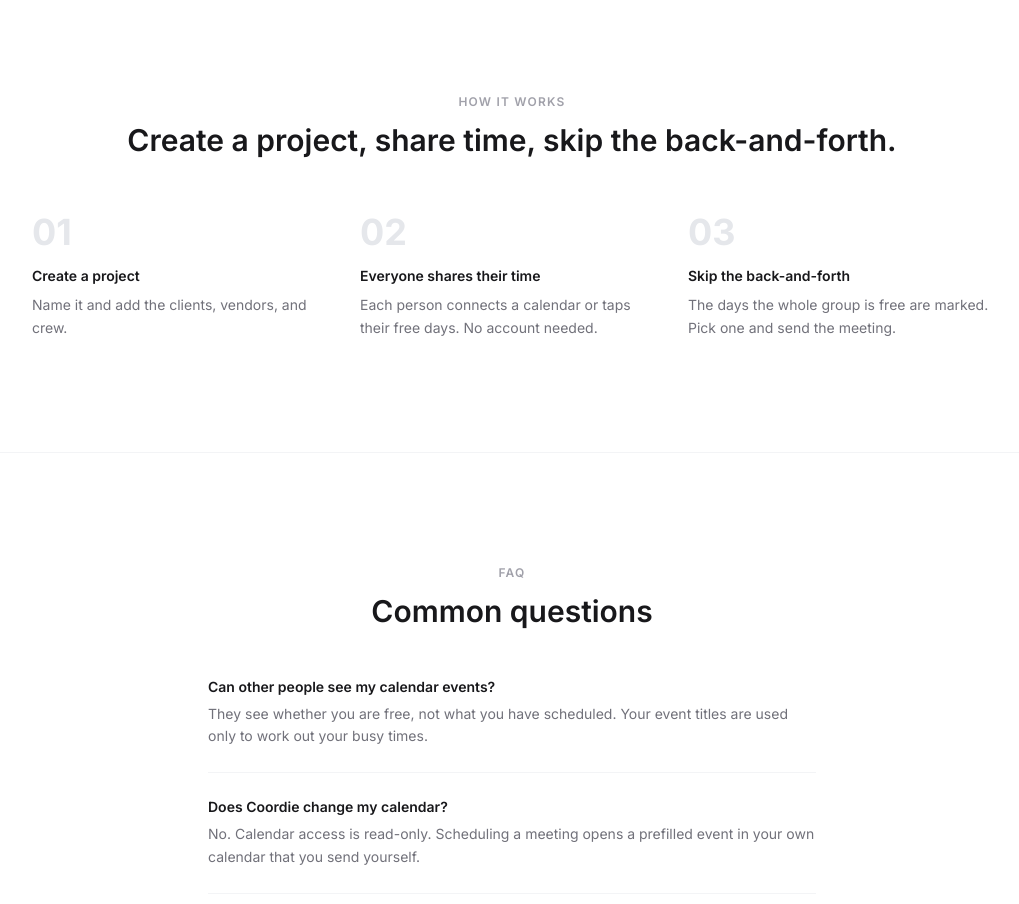
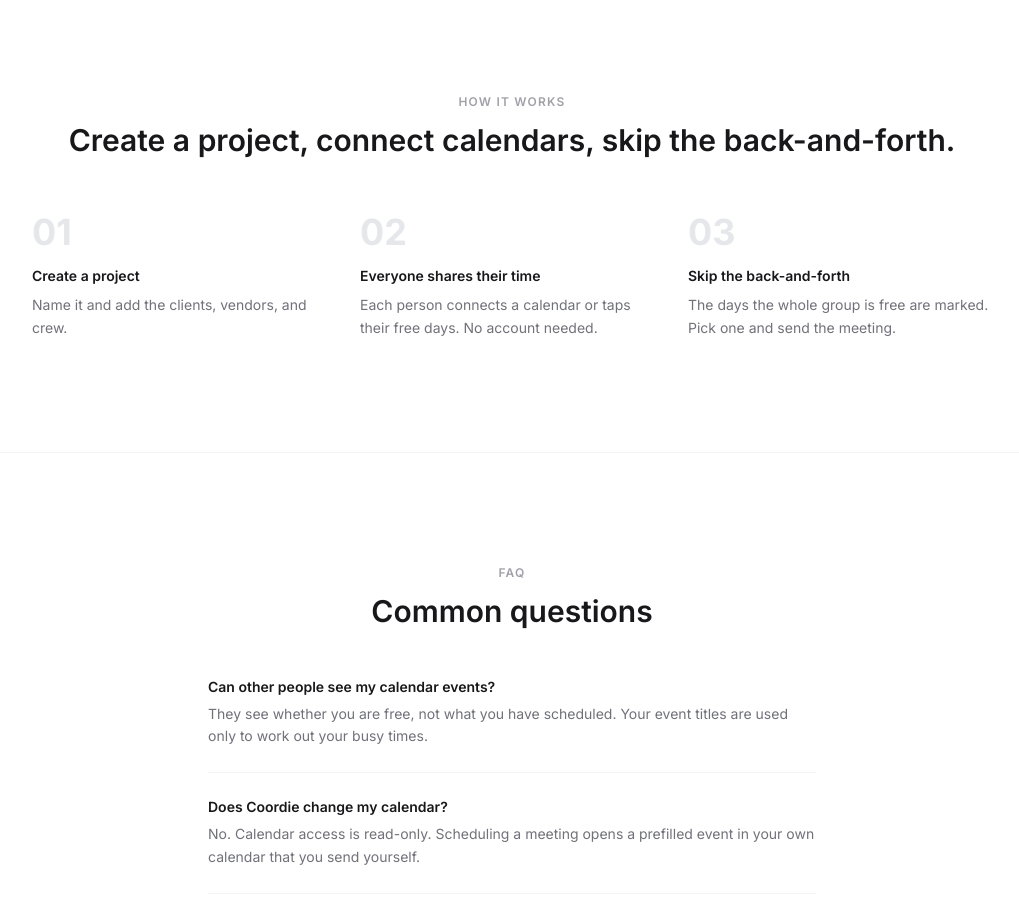
Before and after one commit to dansbrandmoves/cap-collective-app, a React (Vite) app: page / in a window 1280 px wide. Shown: the part 2180-3084 px from the top of the page, without its empty margins (128-1147 px from the left). Built offline with nearby package versions, Linux system fonts and the light colour scheme; no server answers.

Commit message:
coordie: how-it-works lands on the payoff — connect calendars, skip the back-and-forth
Co-Authored-By: Claude Fable 5 <noreply@anthropic.com>

```diff
--- a/src/pages/HomePage.jsx
+++ b/src/pages/HomePage.jsx
@@ -300,7 +300,7 @@ export function HomePage() {
       <section id="how-it-works" className="px-5 sm:px-8 py-20 sm:py-28 max-w-5xl mx-auto w-full">
         <div className="text-center mb-14">
           <p className="text-xs font-semibold text-zinc-600 uppercase tracking-widest mb-3">How it works</p>
-          <h2 className="text-2xl sm:text-3xl font-semibold text-zinc-100">Create a project, share time, skip the back-and-forth.</h2>
+          <h2 className="text-2xl sm:text-3xl font-semibold text-zinc-100">Create a project, connect calendars, skip the back-and-forth.</h2>
         </div>
 
         <div className="grid grid-cols-1 sm:grid-cols-3 gap-6">
```
